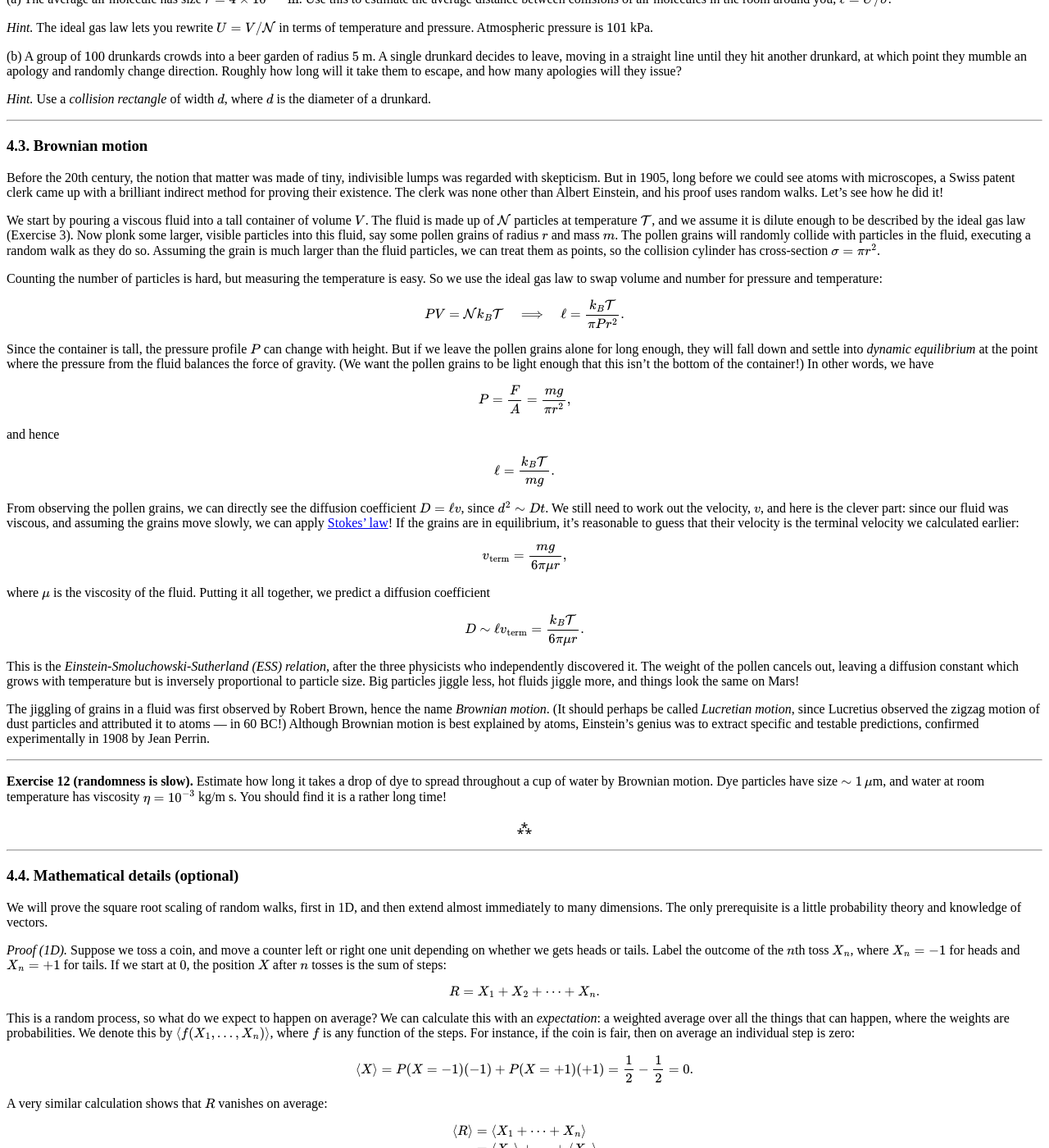
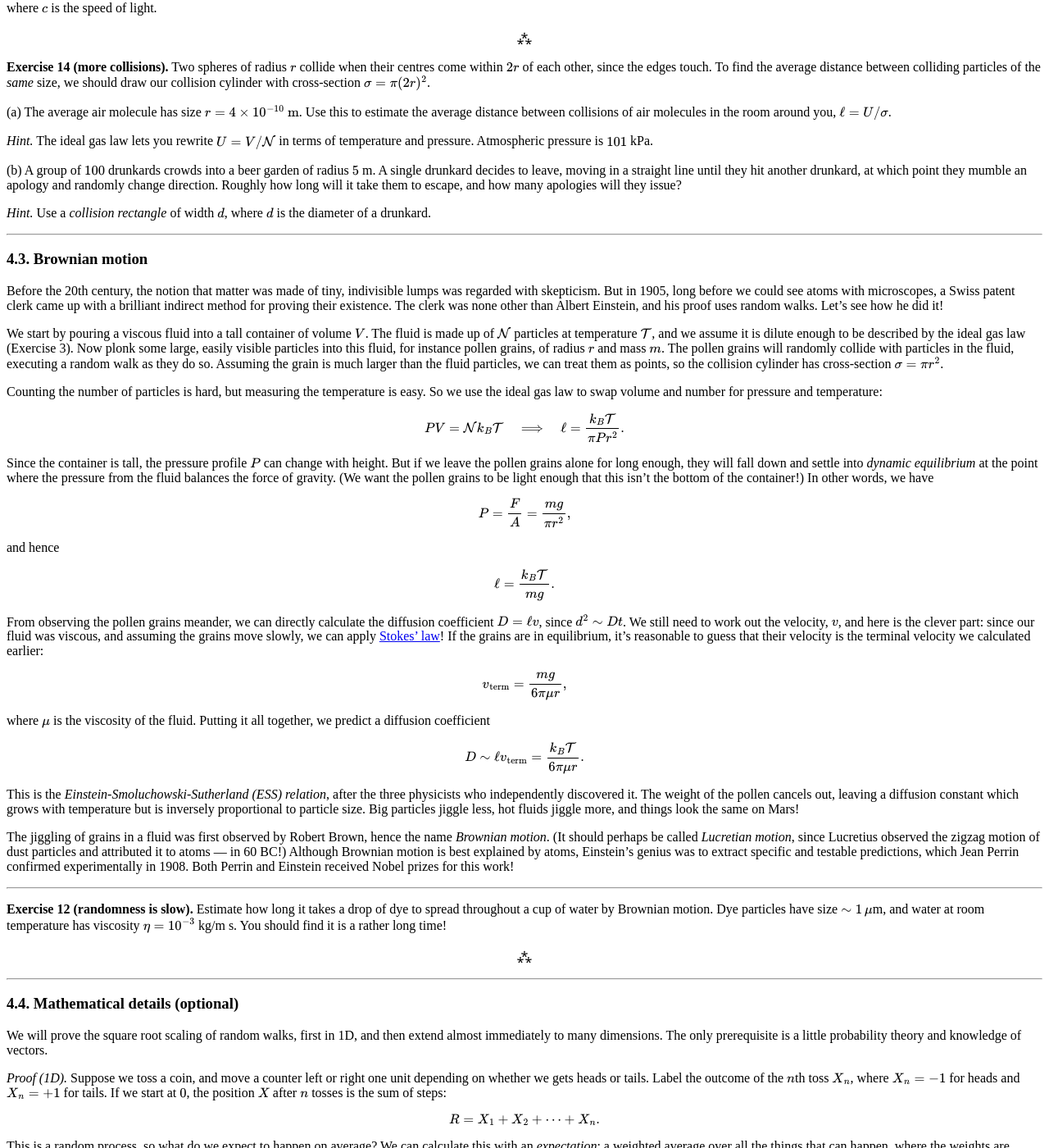
Before and after one commit to hapax/hapax.github.io, a Jekyll site: the page built from assets/simple-physics.md, in a window 1280 px wide and 1400 px high, scrolled down 11098 px. Shown: the whole window at 82% size. Built offline with Jekyll 4.4.1, drawn with Linux system fonts in a browser that asks for light colours; our own code applies the rules of GitHub Pages for plain Markdown files; formulas are drawn with MathJax 3; a script that is not in the unit is left out; some of the changed text lies outside the part shown.

Commit message:
Update simple-physics.md

```diff
--- a/assets/simple-physics.md
+++ b/assets/simple-physics.md
@@ -1040,11 +1040,12 @@
 
 (b) What relation between steps does Hurst index $H < 1/2$ require?
 
-This may seem like a purely mathematical exercises.
-However, the coastlines of a landmass are jagged curves, typically
+This not just a theoretical exercise.
+The outlines of a coast are jagged curves, typically
 described by a fractional random walk with Hurst index $H \sim 0.8$.
 
-(c) Can you think of some physical reasons a coastline curve might be correlated?
+(c) Can you think of physical reasons the curve of a coastline might
+consist of correlated random steps?
 
 ---
 
@@ -1117,7 +1118,22 @@
   ⁂
   </p>
 
-**Exericse 12 ().**
+**Exericse 12 (hypercubes).** A *hypercube* is an object which
+generalise the square and the cube to higher dimensions.
+A square has corners at the $4 = 2^2$ points in the Cartesian plane,
+$(0, 0), (0, 1), (1, 0), (1, 1)$, or more succinctly, $00, 01, 01, 10$.
+Similarly, a cube has $8 = 2^3$ corners at points in 3D space,
+
+$$
+000, 001, 010, 011, 100, 101, 110, 111.
+$$
+
+Notice that this is all binary sequences of length $3$.
+The pattern continues! The $n$-dimensional hypercube as $2^n$ corners,
+described by the binary sequences of length $n$.
+We can use random walks to learn about hypercubes!
+
+[post](https://hapax.github.io/mathematics/statistics/cubes/)
 
 ---
 
@@ -1212,8 +1228,8 @@
 The fluid is made up of $\mathcal{N}$ particles at temperature
 $\mathcal{T}$, and we assume it is dilute enough to be described by
 the ideal gas law (Exercise 3).
-Now plonk some larger, visible particles into this fluid, say some
-pollen grains of radius $r$ and mass $m$.
+Now plonk some large, easily visible particles into this fluid,
+for instance pollen grains, of radius $r$ and mass $m$.
 The pollen grains will randomly collide with particles in the fluid,
 executing a random walk as they do so.
 Assuming the grain is much larger than the fluid particles, we can
@@ -1249,7 +1265,7 @@
 \ell = \frac{k_B\mathcal{T}}{mg}.
 $$
 
-From observing the pollen grains, we can directly see the diffusion
+From observing the pollen grains meander, we can directly calculate the diffusion
 coefficient $D = \ell v$, since $d^2 \sim Dt$.
 We still need to work out the velocity, $v$, and here is the clever
 part: since our fluid was viscous, and assuming the grains move
@@ -1282,8 +1298,9 @@
 observed the zigzag motion of dust particles and attributed it to
 atoms --- in 60 BC!)
 Although Brownian motion is best explained by atoms, Einstein's
-genius was to extract specific and testable predictions, confirmed
-experimentally in 1908 by Jean Perrin.
+genius was to extract specific and testable predictions, which Jean
+Perrin confirmed experimentally in 1908.
+Both Perrin and Einstein received Nobel prizes for this work!
 
 ---
 
```
